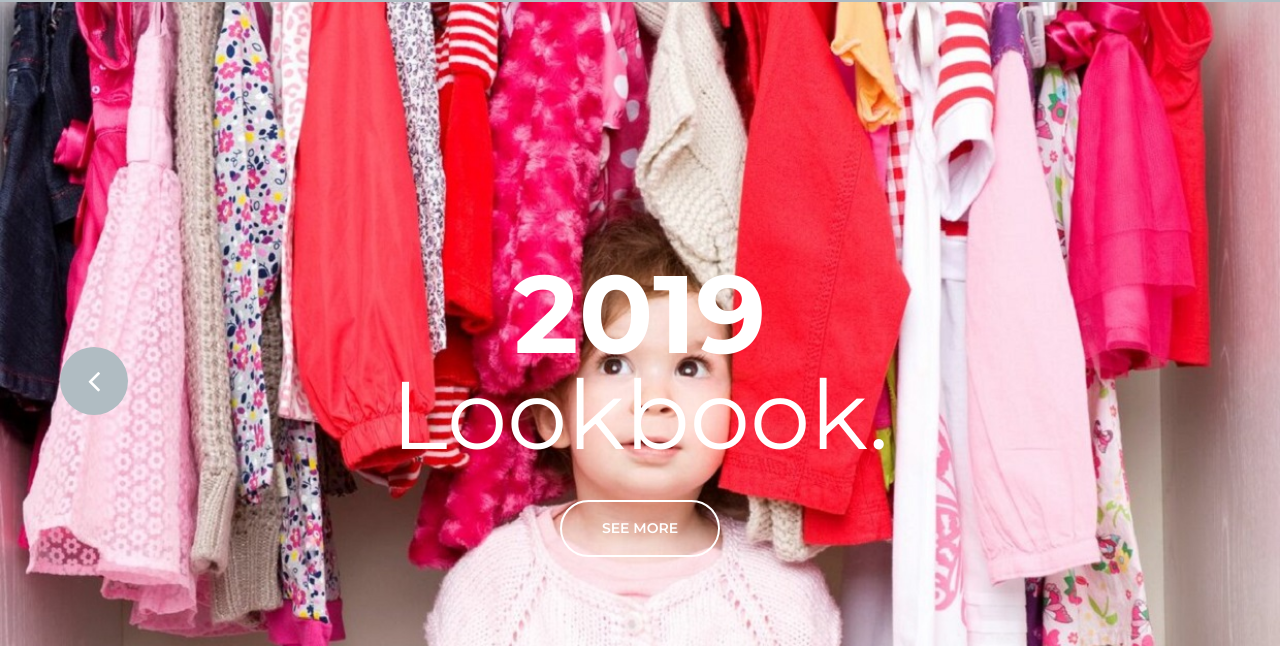
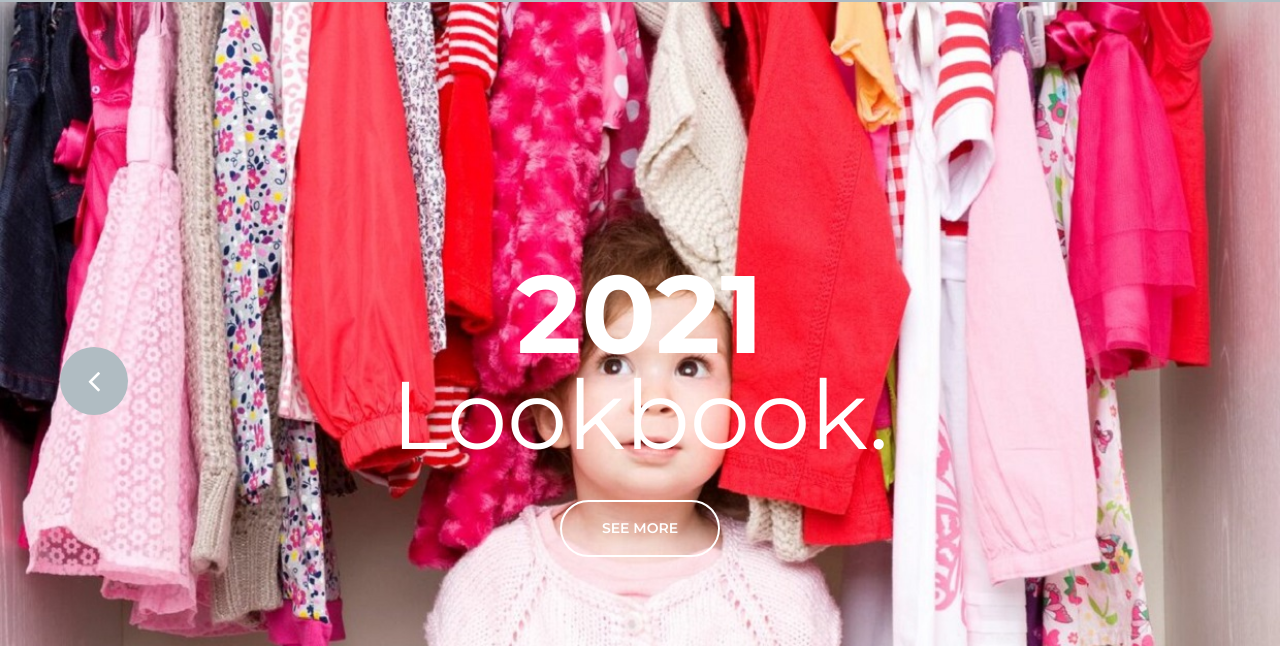
Before and after one commit to annaivanova19/repo-name, a plain HTML site: page index.html in a window 1280 px wide. Shown: the part 154-800 px from the top of the page. Drawn offline with Linux system fonts and the light colour scheme.

Commit message:
Update index.html

```diff
--- a/index.html
+++ b/index.html
@@ -114,7 +114,7 @@
                 <div class="container">
                     <div class="row">
                         <div class="col-lg-12">
-                            <h1>2019</h1>
+                            <h1>2021</h1>
                             <h2>Lookbook.</h2>
                             <a href="#" class="primary-btn">See More</a>
                         </div>
```
